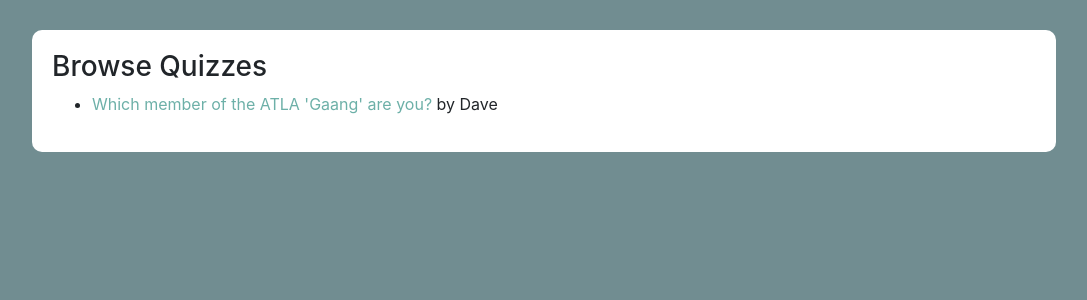
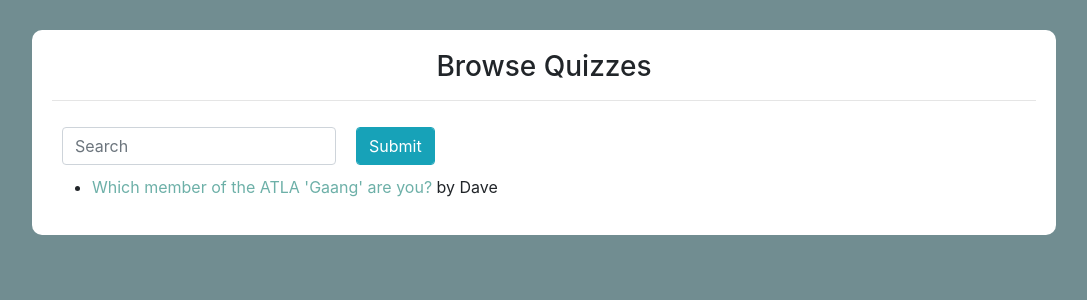
Before and after one commit to dsvanlani/Quizzie-CS50-Capstone-, a Django app: page /all-quizzes in a window 1280 px wide. Shown: the part 101-401 px from the top of the page, without its empty margins (96-1183 px from the left). Run offline with Django 3.2, Linux system fonts and the light colour scheme; data comes from the database, SQL or seed files in the repository; style sheets or scripts are compiled from the project's sources; some libraries are stand-ins or nearby versions.

Commit message:
Fixed search to be case insensitive, added search bar on full list page

```diff
--- a/quizapp/static/stylesheets/style.scss
+++ b/quizapp/static/stylesheets/style.scss
@@ -128,6 +128,7 @@ a, a:hover {
     color: #6db0a8;
     }
 
+
 // Animations here
 
 @keyframes slideInFromBottom {
--- a/quizapp/templates/quizapp/quiz-list.html
+++ b/quizapp/templates/quizapp/quiz-list.html
@@ -2,8 +2,22 @@
 
 {% block title%}Quizzie - Browse{% endblock %}
 {% block body %}
-<div class="container list-container">
-    <h3>Browse Quizzes</h3>
+<div class="container-fluid list-container">
+    <div class="row">
+        <div class="col text-center">
+            <h3>Browse Quizzes</h3>
+            <hr>
+        </div>
+    </div>
+    <div class="row" id="search-row">
+        <div class="col">
+            <form class="form form-inline" action="/all-quizzes">
+                <input type="text" name="search" class="form-control" placeholder="Search" id="quiz-list-search-input" aria-label="search">
+                <input type="submit" class="btn btn-info form-control" id="quiz-list-search-button">
+            </form>
+        </div>
+    </div>
+
     <ul id="quiz-list">
         {% if quizzes %}
     {% for quiz in quizzes %}
--- a/quizapp/views.py
+++ b/quizapp/views.py
@@ -5,6 +5,14 @@ from secrets import token_urlsafe
 from quizapp.models import *
 import traceback
 from random import randrange
+
+#Functions
+
+def getSearchResults(string):
+    quizzes = Quiz.objects.filter(title__icontains=string)
+    quizzes |= Quiz.objects.filter(author__icontains=string)
+    return quizzes
+
 
 # Create your views here.
 from django.views.decorators.csrf import csrf_exempt
@@ -18,27 +26,18 @@ def home(request):
 
 
 def quiz_list(request):
-    all_quizzes = Quiz.objects.all()
-
-    if request.GET.get('search'):
-        results = Quiz.objects.none()
-        substring = request.GET.get('search')
-        i=0
-        while i < len(all_quizzes):
-            quiz = all_quizzes[i]
-            if substring in quiz.title or substring in quiz.author:
-                results |= Quiz.objects.filter(id=quiz.id)
-            i += 1
-
+    try:
+        quizzes = getSearchResults(request.GET['search'])
         context = {
-            "quizzes": results,
-            "search": substring
+            "quizzes": quizzes,
+            "search": request.GET['search']
+        }
+    except:
+        quizzes = Quiz.objects.all()
+        context = {
+            "quizzes": quizzes
         }
 
-    else:
-        context = {
-            "quizzes": all_quizzes
-        }
     return render(request, 'quizapp/quiz-list.html', context)
 
 def random_quiz(request):
```
Also changed, not shown: 1 other file.
